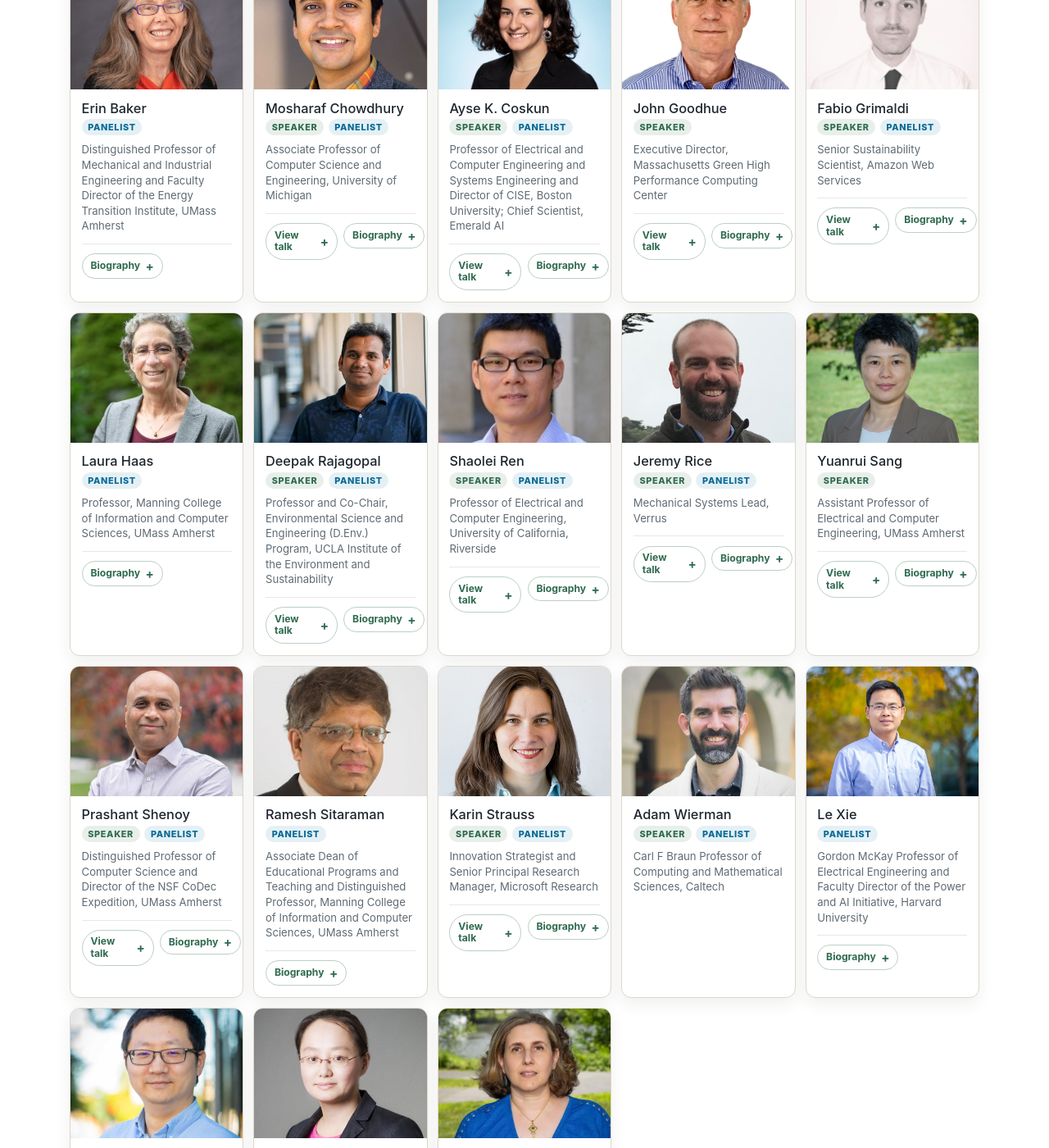
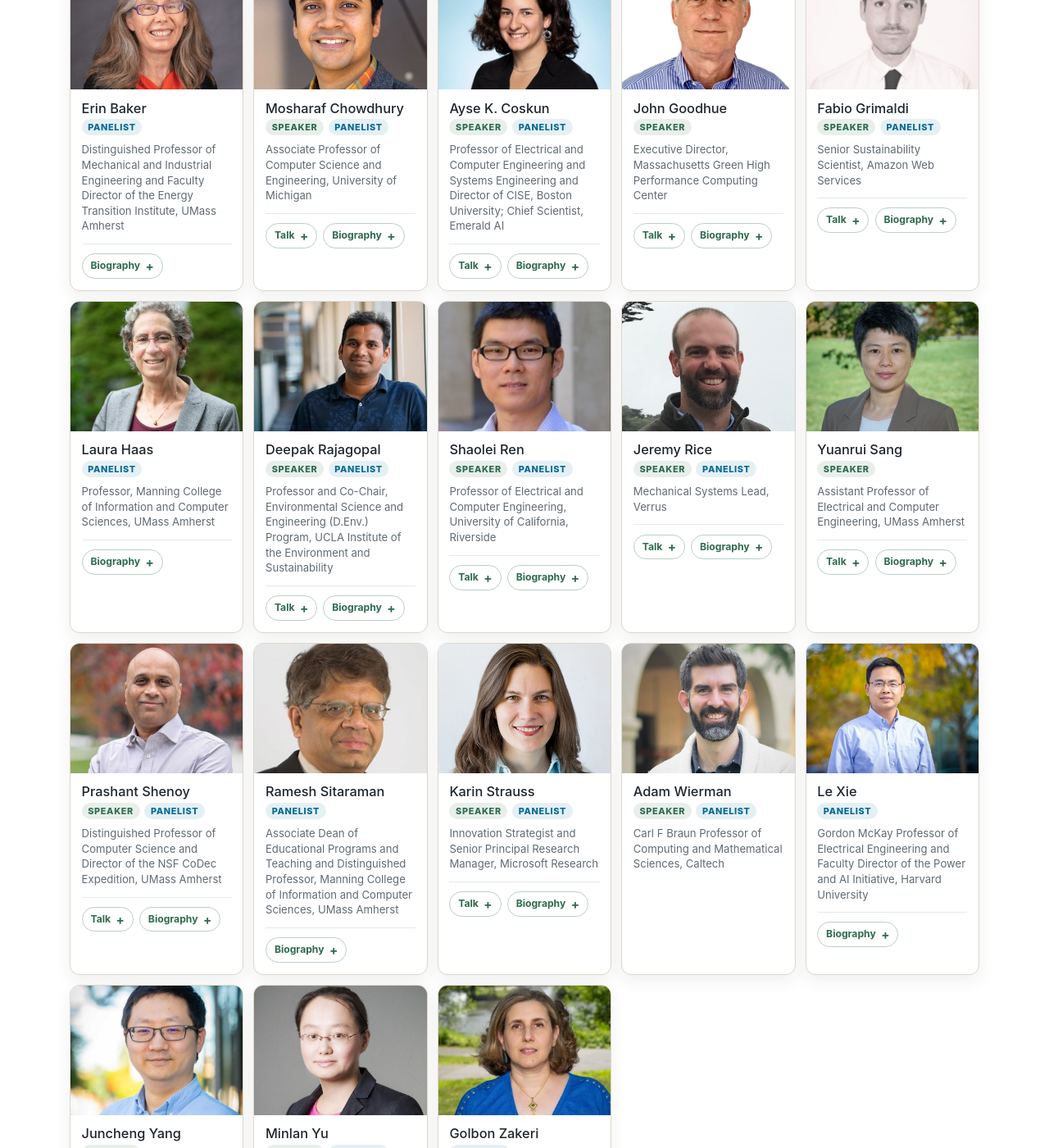
Before and after one commit to umass-solar/umass-solar.github.io, a Jekyll site: the page built from scai-symposium.md, in a window 1280 px wide and 1400 px high, scrolled down 1288 px. Shown: the whole window at 82% size. Built offline with Jekyll 4.4.1, drawn with Linux system fonts in a browser that asks for light colours; some of the changed text lies outside the part shown.

Commit message:
Update scai-symposium.md

```diff
--- a/scai-symposium.md
+++ b/scai-symposium.md
@@ -1482,7 +1482,7 @@ permalink: /scai-symposium/
           <p class="scai-speaker-role">Associate Professor of Computer Science and Engineering, University of Michigan</p>
           <div class="scai-speaker-details">
             <details class="scai-talk">
-              <summary>View talk</summary>
+              <summary>Talk</summary>
               <div class="scai-talk-panel">
                 <h4>Toward Energy-Optimal AI</h4>
                 <p>Generative AI adoption and its energy consumption are skyrocketing. Training a single frontier model can consume tens of GWh, and inference is rapidly outpacing training in aggregate energy demand. This surge is inflating operational costs, and power delivery is now the gating factor for bringing new GPU capacity online.</p>
@@ -1507,7 +1507,7 @@ permalink: /scai-symposium/
           <p class="scai-speaker-role">Professor of Electrical and Computer Engineering and Systems Engineering and Director of CISE, Boston University; Chief Scientist, Emerald AI</p>
           <div class="scai-speaker-details">
             <details class="scai-talk">
-              <summary>View talk</summary>
+              <summary>Talk</summary>
               <div class="scai-talk-panel">
                 <h4>AI Data Centers as Flexible Grid Assets</h4>
                 <p>This talk explores how the rapid growth of AI is transforming data centers into major power consumers—and how, with the right technologies, data centers can become valuable grid resources instead. The talk will discuss emerging approaches to making AI workloads "power-flexible" and enabling data centers to dynamically adjust consumption in response to grid conditions while meeting performance constraints. Drawing from real-world deployments, the talk highlights how grid-interactive data centers can accelerate interconnection and support a more resilient and affordable power grid.</p>
@@ -1532,7 +1532,7 @@ permalink: /scai-symposium/
           <p class="scai-speaker-role">Executive Director, Massachusetts Green High Performance Computing Center</p>
           <div class="scai-speaker-details">
             <details class="scai-talk">
-              <summary>View talk</summary>
+              <summary>Talk</summary>
               <div class="scai-talk-panel">
                 <h4>Massachusetts Green High Performance Computing Center</h4>
                 <p>A talk introducing MGHPCC facilities, capabilities, and opportunities for research collaboration </p>
@@ -1557,7 +1557,7 @@ permalink: /scai-symposium/
           <p class="scai-speaker-role">Senior Sustainability Scientist, Amazon Web Services</p>
           <div class="scai-speaker-details">
             <details class="scai-talk">
-              <summary>View talk</summary>
+              <summary>Talk</summary>
               <div class="scai-talk-panel">
                 <h4>The Sustainability Stack for AI at Scale: An Industry Perspective</h4>
                 <p>AI infrastructure presents one of the single biggest opportunities of our time to align large-scale computing with sustainability goals — but realizing that opportunity requires scientific rigor, operational integration, and cross-industry collaboration that match the complexity of the underlying systems. From embodied carbon in accelerator chips to operational energy across globally distributed fleets, quantifying and reducing the environmental footprint of AI compute demands work across materials science, systems engineering, power systems, and policy.
@@ -1600,7 +1600,7 @@ This talk describes how AWS approaches this challenge across interconnected laye
           <p class="scai-speaker-role">Professor and Co-Chair, Environmental Science and Engineering (D.Env.) Program, UCLA Institute of the Environment and Sustainability</p>
           <div class="scai-speaker-details">
             <details class="scai-talk">
-              <summary>View talk</summary>
+              <summary>Talk</summary>
               <div class="scai-talk-panel">
                 <h4>The Challenges of Measuring AI's Environmental Footprint: An Industrial Ecology Perspective</h4>
                 <p>We can increasingly measure what AI systems consume directly, but it remains difficult to determine their lifecycle environmental impacts. For instance, operational energy and water use can often be measured with relatively direct activity data and established emissions factors. Yet for major AI infrastructure providers, much of the reported greenhouse-gas footprint appears to lie upstream—in semiconductor fabrication, server manufacturing, construction, and other capital goods or downstream (end-of-life treatment) —where data and estimates tend to be incomplete and uncertain. Beyond the own lifecycle of AI systems, their may arise major impacts, both positive and negative, on the broader economy and society that tended to be even harder to isolate and quantify, The result is a measurement asymmetry: some of the impacts that are easiest to quantify might not necessarily be the largest and most uncertain.</p>
@@ -1626,7 +1626,7 @@ This talk describes how AWS approaches this challenge across interconnected laye
           <p class="scai-speaker-role">Professor of Electrical and Computer Engineering, University of California, Riverside</p>
           <div class="scai-speaker-details">
             <details class="scai-talk">
-              <summary>View talk</summary>
+              <summary>Talk</summary>
               <div class="scai-talk-panel">
                 <h4>Powering AI in a Thirsty World</h4>
                 <p>The rapid growth of artificial intelligence (AI) is driving the construction of gigawatt-scale data centers, placing increasing demands on both power grids and water infrastructure. Yet power and water are tightly coupled: water-intensive cooling can compete for local water resources and create risks to data center resilience, while waterless cooling can increase electricity demand and further stress the local grid. This tradeoff is particularly significant on the hottest days of the year, when both power and water systems are under stress. Despite these interdependencies, power and water are often planned and managed separately, overlooking important opportunities for coordination.</p>
@@ -1651,7 +1651,7 @@ This talk describes how AWS approaches this challenge across interconnected laye
           <p class="scai-speaker-role">Mechanical Systems Lead, Verrus</p>
           <div class="scai-speaker-details">
             <details class="scai-talk">
-              <summary>View talk</summary>
+              <summary>Talk</summary>
               <div class="scai-talk-panel">
                 <h4>Direct and Indirect Energy Resources Enabling the Data Center as a Grid Asset</h4>
                 <p>As data centers become increasingly integrated into the modern power grid, the demand for operational flexibility has never been greater. This talk explores the multi-faceted power and energy impacts of a flexible data center, specifically focusing on the complex interactions between direct energy resources, such as battery energy storage systems (BESS) and dynamic IT loads and indirect energy resources, such as water usage and flexible temperature interfaces. By examining these variables in concert, we can better understand how data centers can become grid assets, while maintaining the required availability of the IT workloads and constraining the use of the indirect energy resources.</p>
@@ -1677,7 +1677,7 @@ This talk describes how AWS approaches this challenge across interconnected laye
           <p class="scai-speaker-role">Assistant Professor of Electrical and Computer Engineering, UMass Amherst</p>
           <div class="scai-speaker-details">
             <details class="scai-talk">
-              <summary>View talk</summary>
+              <summary>Talk</summary>
               <div class="scai-talk-panel">
                 <h4>Flexible Data Centers Scheduling: Economic, Environmental, and Transmission Congestion Impacts</h4>
                 <p>Simultaneously considering optimization of operating cost, greenhouse gas, and toxic emissions, this talk discusses a tri-objective, multi-period, power system-constrained framework to schedule flexible data center load. The framework Models data center power consumption as the sum of latency-critical and best-effort loads and considers the temporal flexibility of best-effort workload. The framework was implemented on standard power system test systems with data centers, and pareto fronts were obtained from the solutions. Trade-offs between different objectives are analyzed, and the impacts on electricity prices and system congestions were discussed.</p>
@@ -1701,7 +1701,7 @@ This talk describes how AWS approaches this challenge across interconnected laye
           <p class="scai-speaker-role">Distinguished Professor of Computer Science and Director of the NSF CoDec Expedition, UMass Amherst</p>
           <div class="scai-speaker-details">
             <details class="scai-talk">
-              <summary>View talk</summary>
+              <summary>Talk</summary>
               <div class="scai-talk-panel">
                 <h4>Data Centers, AI Workloads, and Efficiency: A Systems Perspective</h4>
                 <p>The exponential growth of cloud computing has been a defining trend of our time, fueled by rapidly growing demands from online and data-intensive  workloads. Despite the end of Denard scaling, the cloud's energy demand grew more slowly than expected over the past decade due to the aggressive implementation of energy-efficiency optimizations. However, the rise of AI workloads, which are often more resource-intensive than traditional cloud workloads, has led to rapid growth in data centers with power-hungry accelerators such as GPUs and TPUs, leading to a resurgence in the cloud's energy consumption and a strain on our electric grids.</p>
@@ -1744,7 +1744,7 @@ This talk describes how AWS approaches this challenge across interconnected laye
           <p class="scai-speaker-role">Innovation Strategist and Senior Principal Research Manager, Microsoft Research</p>
           <div class="scai-speaker-details">
             <details class="scai-talk">
-              <summary>View talk</summary>
+              <summary>Talk</summary>
               <div class="scai-talk-panel">
                 <h4>AI Needs a Dose of Its Own Cure to Cut the Carbon. Let’s Do It!</h4>
                 <p>As we ride the Cambrian explosion of AI, gains in the efficiency of resource use have become ever more important. They make the technology more accessible, enabling more models, features, products, and applications, increasing the value of AI. But as this community has pointed out, efficiency could backfire as a climate strategy: making AI more efficient could spur so much additional use that total consumption and absolute emissions might keep climbing. So if efficiency’s shadow twin, the availability of low carbon supply, is neglected, increasing value may come with rising environmental cost. After celebrating the progress this community has made on using resources efficiently, on carbon-aware computing, and on measuring embodied carbon, I will turn to increasing that low carbon supply of electricity and materials to build on, and I will share some of the work we are doing in this space. AI, so often seen as adding pressure against reaching net zero, can instead be a positive force to achieve it. Together, AI that makes resource use more efficient and AI that expands low carbon supply can drive a virtuous cycle, and this community can, and I will argue should, participate in both.</p>
@@ -1795,7 +1795,7 @@ This talk describes how AWS approaches this challenge across interconnected laye
           <p class="scai-speaker-role">Assistant Professor of Computer Science, Harvard University</p>
           <div class="scai-speaker-details">
             <details class="scai-talk">
-              <summary>View talk</summary>
+              <summary>Talk</summary>
               <div class="scai-talk-panel">
                 <h4>Rethinking Storage for Sustainable AI: From Models to Generated Data</h4>
                 <p>The rapid growth of AI is creating a new storage sustainability challenge. Modern AI systems produce and retain enormous amounts of data—from billions of model checkpoints and fine-tuned variants to an ever-growing volume of AI-generated content. Yet today’s storage systems largely treat these objects as conventional byte streams, ignoring the rich structure and semantics introduced by AI workloads.</p>
@@ -1823,7 +1823,7 @@ This talk describes how AWS approaches this challenge across interconnected laye
           <p class="scai-speaker-role">Gordon McKay Professor of Computer Science, Harvard University</p>
           <div class="scai-speaker-details">
             <details class="scai-talk">
-              <summary>View talk</summary>
+              <summary>Talk</summary>
               <div class="scai-talk-panel">
                 <h4>Resilient AI Infrastructure: From the GPU to the Grid</h4>
                 <p>Modern AI systems run on massive, costly infrastructure that must operate under three kinds of change: workload changes, as agentic request rates, output lengths, and tool-calling times vary continuously; infrastructure interruptions, as GPU and network failures, preemptions, and maintenance repeatedly halt training at scale; and power changes, as available grid power fluctuates. In this talk, I will present our recent work on resilient AI infrastructure that adapts to all three. For workload changes, we use internal LLM signals to schedule inference requests, from standalone inferences to agentic workflows, cutting latency and improving efficiency. For infrastructure interruptions, we introduce TrainMover, a resilient LLM training runtime which leverages elastic and standby machines to handle interruptions with minimal downtime. For power changes, we started the Harvard Power and AI Initiative to rethink the coordination between the power grid and AI infrastructure—making AI workloads flexible and making grid planning matching such flexibility. </p>
@@ -2400,7 +2400,7 @@ This talk describes how AWS approaches this challenge across interconnected laye
       }
 
       closeReader(false);
-      readerKicker.textContent = summary.textContent.trim() === "View talk" ? "Talk" : "Biography";
+      readerKicker.textContent = summary.textContent.trim() === "Talk" ? "Talk" : "Biography";
       readerName.textContent = name ? name.textContent.trim() : "Speaker details";
       readerRole.textContent = role ? role.textContent.trim() : "";
       readerContent.innerHTML = panel.innerHTML;
```
